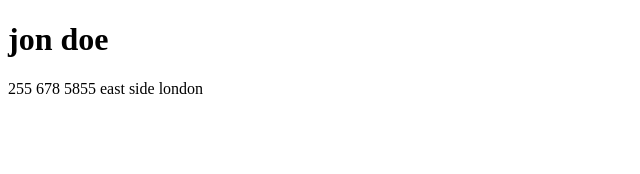
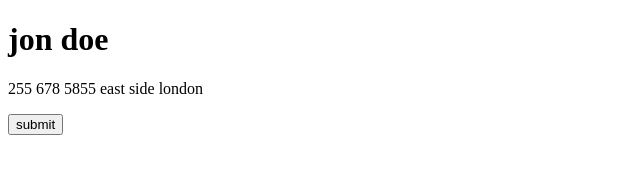
Before and after one commit to mfaumemfaume300/Splitmate, a plain HTML site: page contact.html in a window 1280 px wide. Shown: the whole page, without its empty margins (0-640 px from the left). Drawn offline with Linux system fonts and the light colour scheme.

Commit message:
adding the button

```diff
--- a/contact.html
+++ b/contact.html
@@ -8,5 +8,7 @@
 <body>
     <h1>jon doe</h1>
     <p>255 678 5855 east side london</p>
+    <button>submit</button>
+
 </body>
 </html>
```
Also changed, not shown: about.html (+1 -0 lines), index.html (+1 -0 lines).
